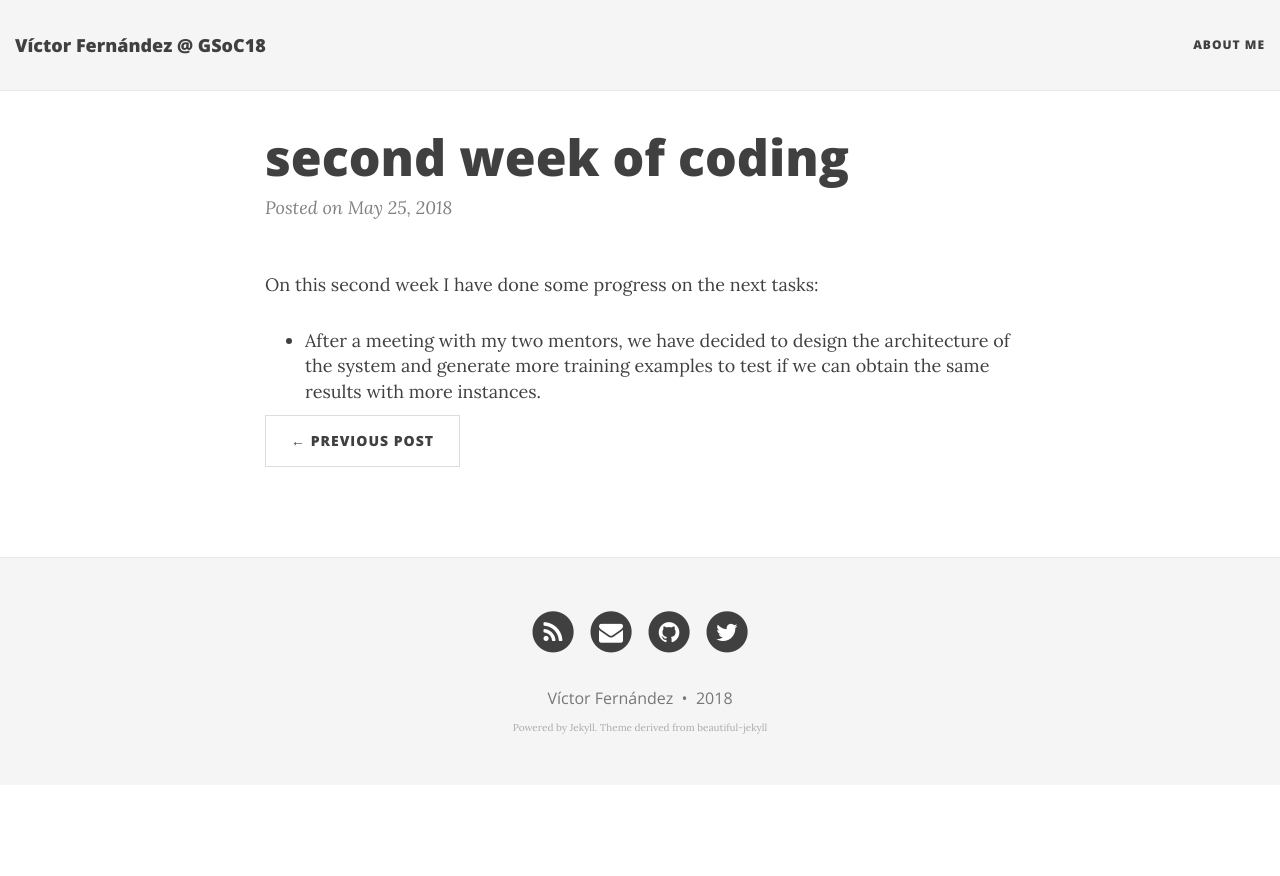
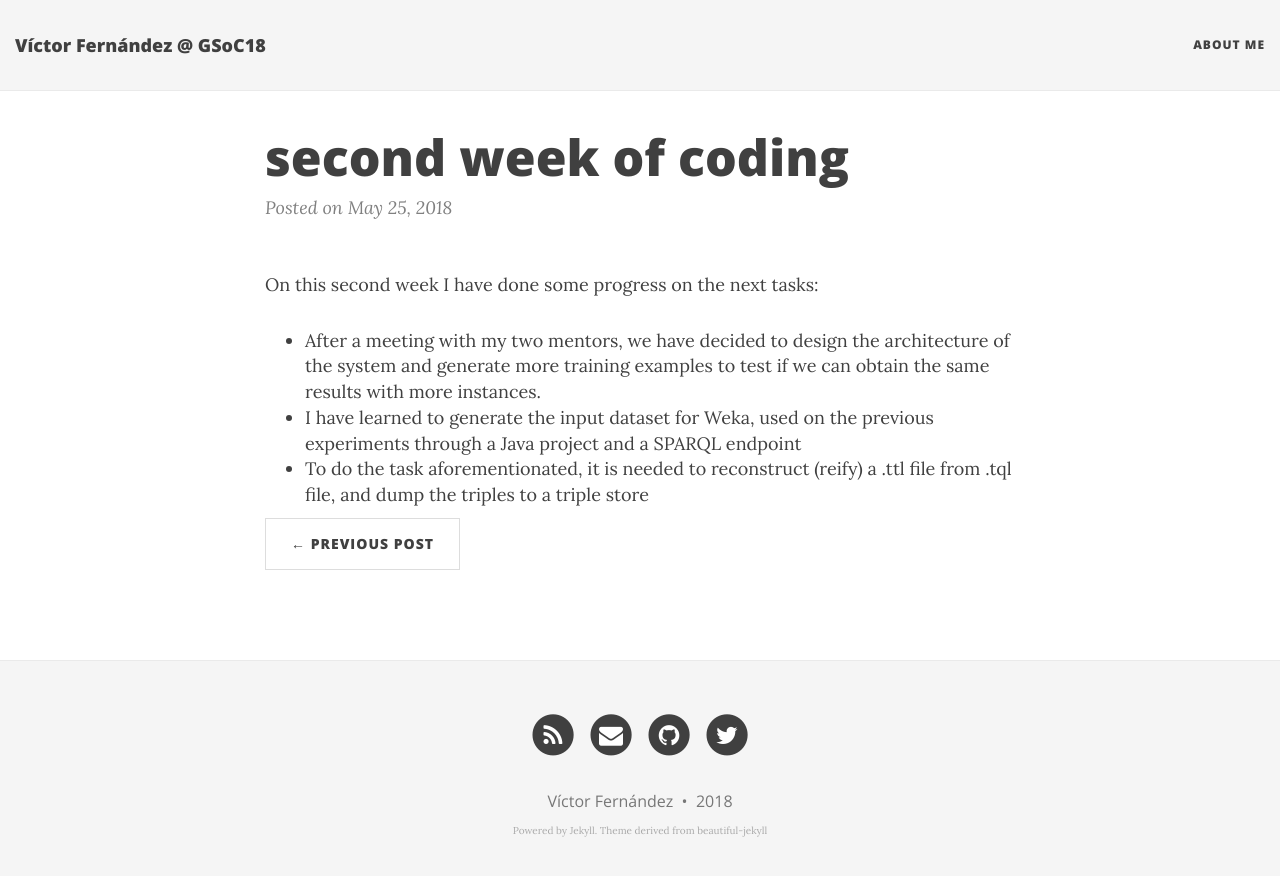
Before and after one commit to vfrico/dbpedia-gsoc-18, a Jekyll site: the page built from _posts/2018-05-25-second-week-of-coding.md, in a window 1280 px wide. Shown: the top 876 px of the page. Built offline with Jekyll 4.4.1, drawn with Linux system fonts in a browser that asks for light colours; nearby versions of some CDN libraries; comment, search, counter and statistics services are not loaded.

Commit message:
Update 2018-05-25-second-week-of-coding.md

```diff
--- a/_posts/2018-05-25-second-week-of-coding.md
+++ b/_posts/2018-05-25-second-week-of-coding.md
@@ -6,3 +6,5 @@ date: '2018-05-25'
 ---
 On this second week I have done some progress on the next tasks:
 * After a meeting with my two mentors, we have decided to design the architecture of the system and generate more training examples to test if we can obtain the same results with more instances.
+* I have learned to generate the input dataset for Weka, used on the previous experiments through a Java project and a SPARQL endpoint
+* To do the task aforementionated, it is needed to reconstruct (reify) a .ttl file from .tql file, and dump the triples to a triple store
```
